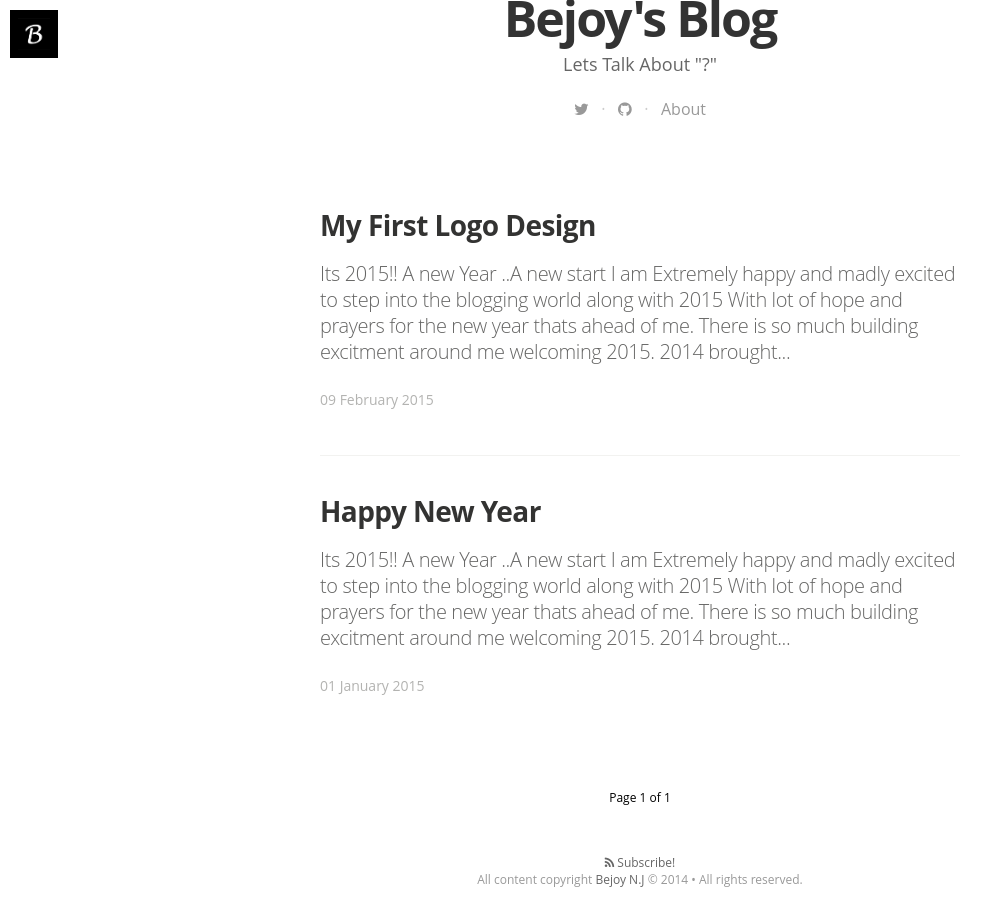
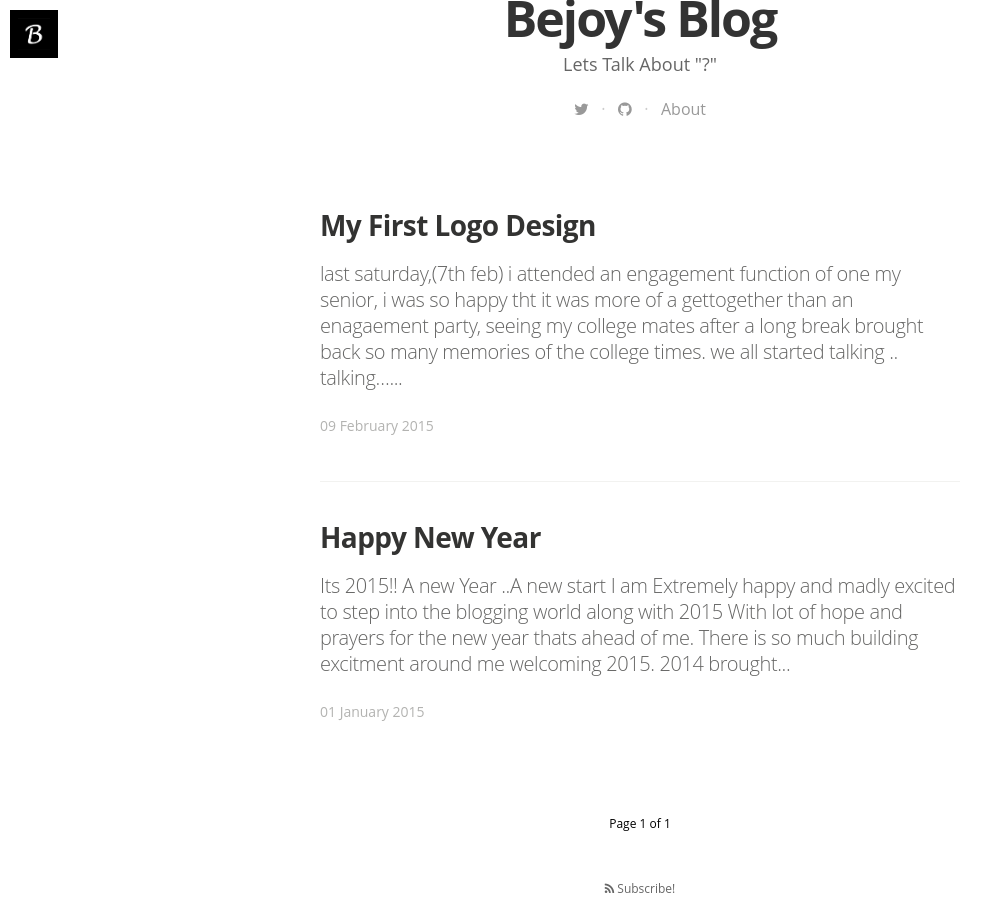
Before and after one commit to Bejoynj/bejoynj.github.io, a Jekyll site: the page built from index.html, in a window 1280 px wide and 900 px high, scrolled down 541 px. Shown: the whole window, without its empty margins (0-1007 px from the left). Built offline with Jekyll 4.4.1, drawn with Linux system fonts in a browser that asks for light colours; nearby versions of some CDN libraries; some web fonts are replaced; Markdown is read by kramdown in place of the engine named in the settings; the list of posts is cut into pages by our own code.

Commit message:
First logo

```diff
--- a/_posts/2015-02-09-My-First-Logo-Design.markdown
+++ b/_posts/2015-02-09-My-First-Logo-Design.markdown
@@ -6,31 +6,14 @@
 image: /assets/article_images/2015-02-09-myfirstlogodesign/Banner.jpg
 ---
 
-<img src="/assets/article_images/2015-02-09-myfirstlogodesign/Logo.jpg">
+<p>last saturday,(7th feb) i attended an engagement function of one my senior, i was so happy tht it was more of a gettogether than an enagaement party, seeing my college mates after a long break brought back so many memories of the college times. </p><br/>
+we all started talking .. talking... it was so noisy.</p><br/>
 
-<p>
-Its 2015!!
-</p><br/>
-<p>
-A new Year ..A new start
-</p>
-<p>
-I am Extremely happy  and madly excited to step into the blogging world along with 2015
-With lot of hope and prayers for the new year thats ahead of me. There is so much building excitment around me welcoming 2015.
-</p>
-<p>
-2014 brought me so many moments that i could really cherish on , Hope and pray 2015 would be nothing less than that.
-</p>
-<p>
-I am a native of Fort Kochi and it is one of the places in the world where welcoming new year turns out to be
+<p>one of my buddies started talking abt a cricket match and tht he was a part of his oranganisation's cricket team. They wanted a logo and asked me if i could help him out to make a logo for the team. i was so happy i could help him out. </p><br/><br/>
 
-a crazy celebration, The young and the old, men and women, children and grown ups have the new year warmth
+<p>Nw thts the story behind the birth of my 'FIRST logo design'</p><br/><br/>
 
-and spirit burning in them without discrimination of religion , race, colour or sex
-</p>
-<p>
-So here i go out to the street on my bike to get a glimpse and feel that spirit...
-</p>
-<p>
-Have a great 2015!!
-</p>
+<a href="https://www.behance.net/gallery/23488423/2-STATES"><img src="/assets/article_images/2015-02-09-myfirstlogodesign/Logo.jpg"></a>
+
+<p>Please find my design in BEHANCE</p><br/><br/>
+<a href="https://www.behance.net/gallery/23488423/2-STATES"><button>Click for More</button></a>
```
